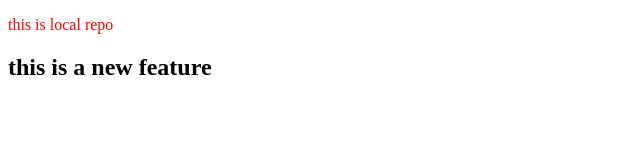
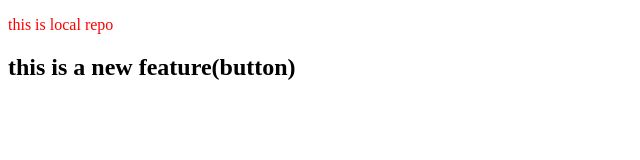
Before and after one commit to Nabin402/localrepo, a plain HTML site: page index.html in a window 1280 px wide. Shown: the whole page, without its empty margins (0-640 px from the left). Drawn offline with Linux system fonts and the light colour scheme.

Commit message:
added some

```diff
--- a/index.html
+++ b/index.html
@@ -8,7 +8,7 @@
 </head>
 <body>
     <p>this is local repo</p>
-    <h2>this is  a new feature</h2>
+    <h2>this is  a new feature(button)</h2>
 
 </body>
 </html>
```
